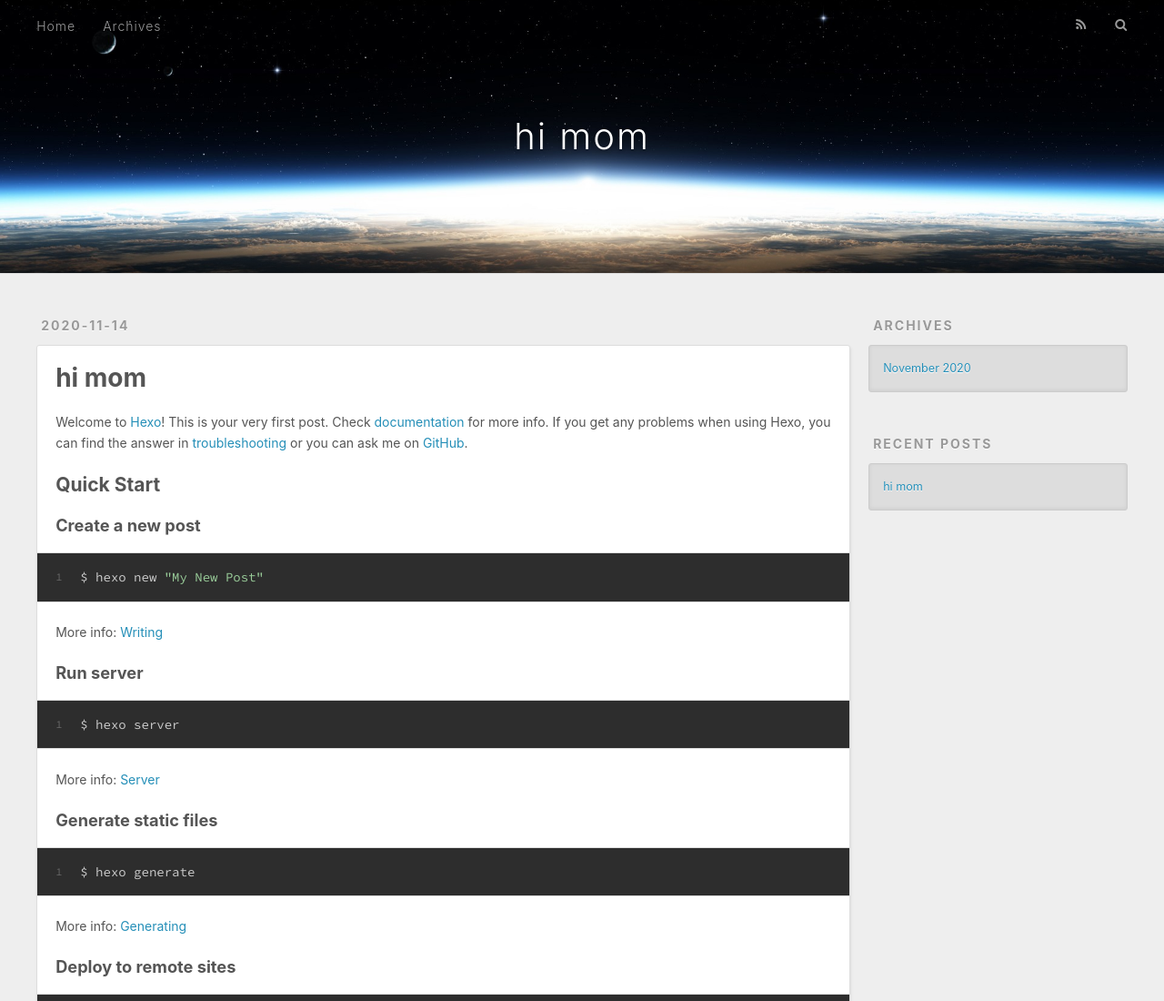
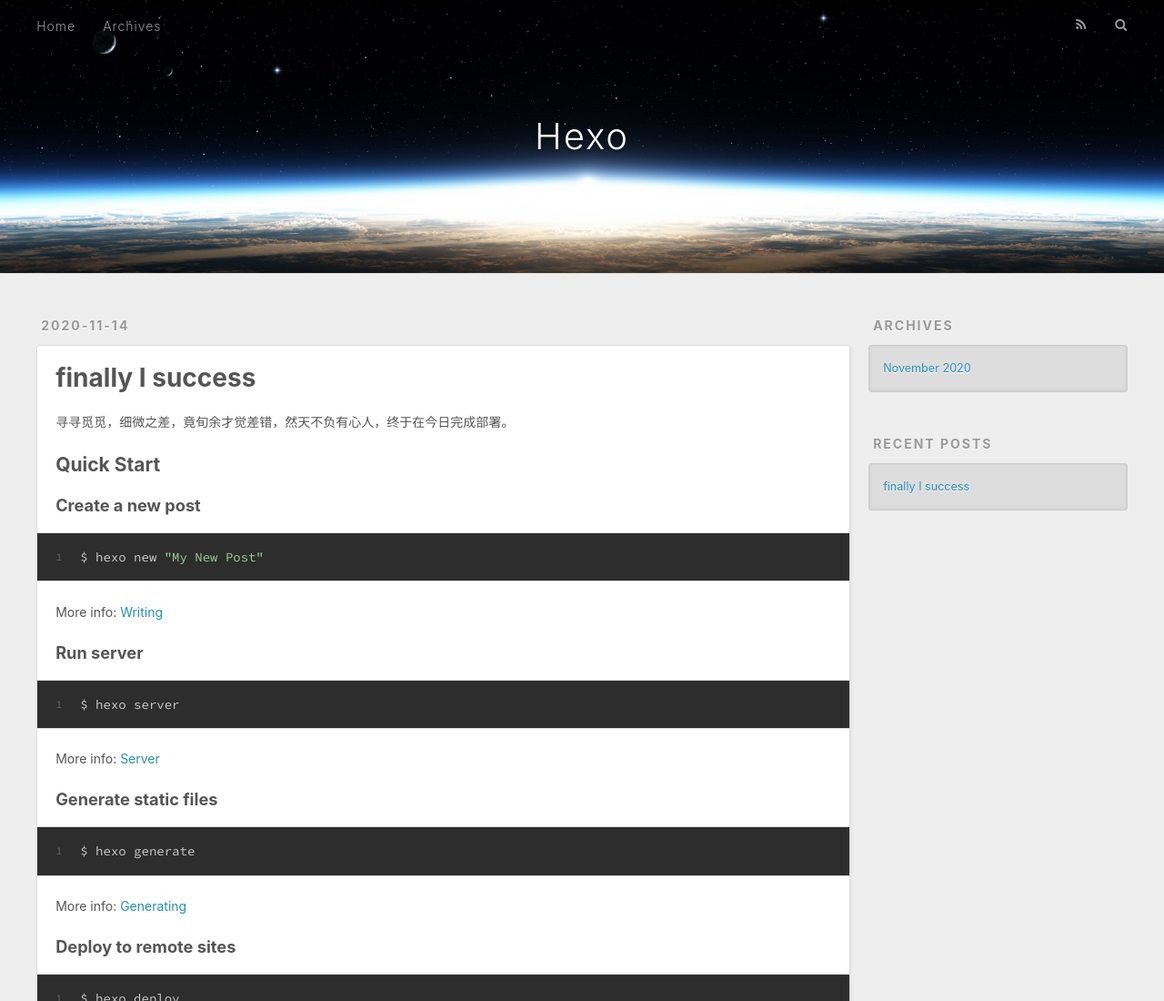
Before and after one commit to NingMeiWang/NingMeiWang.github.io, a plain HTML site: page 2020/11/14/hello-world/index.html in a window 1280 px wide. Shown: the top 1100 px of the page at 91% size. Drawn offline with nearby package versions, Linux system fonts and the light colour scheme.

Commit message:
Site updated: 2020-11-14 22:05:41

```diff
--- a/2020/11/14/hello-world/index.html
+++ b/2020/11/14/hello-world/index.html
@@ -5,21 +5,21 @@
 
 
 
-  <title>hi mom | hi mom</title>
+  <title>finally I success | Hexo</title>
   <meta name="viewport" content="width=device-width, initial-scale=1, maximum-scale=1">
-  <meta name="description" content="Welcome to Hexo! This is your very first post. Check documentation for more info. If you get any problems when using Hexo, you can find the answer in troubleshooting or you can ask me on GitHub. Quick">
+  <meta name="description" content="寻寻觅觅，细微之差，竟旬余才觉差错，然天不负有心人，终于在今日完成部署。 Quick StartCreate a new post1$ hexo new &quot;My New Post&quot;  More info: Writing Run server1$ hexo server  More info: Server Generate static files1$ hexo genera">
 <meta property="og:type" content="article">
-<meta property="og:title" content="hi mom">
+<meta property="og:title" content="finally I success">
 <meta property="og:url" content="http://example.com/2020/11/14/hello-world/index.html">
-<meta property="og:site_name" content="hi mom">
-<meta property="og:description" content="Welcome to Hexo! This is your very first post. Check documentation for more info. If you get any problems when using Hexo, you can find the answer in troubleshooting or you can ask me on GitHub. Quick">
+<meta property="og:site_name" content="Hexo">
+<meta property="og:description" content="寻寻觅觅，细微之差，竟旬余才觉差错，然天不负有心人，终于在今日完成部署。 Quick StartCreate a new post1$ hexo new &quot;My New Post&quot;  More info: Writing Run server1$ hexo server  More info: Server Generate static files1$ hexo genera">
 <meta property="og:locale" content="en_US">
 <meta property="article:published_time" content="2020-11-14T13:04:02.114Z">
-<meta property="article:modified_time" content="2020-11-14T13:43:38.930Z">
+<meta property="article:modified_time" content="2020-11-14T14:04:43.297Z">
 <meta property="article:author" content="John Doe">
 <meta name="twitter:card" content="summary">
 
-    <link rel="alternate" href="/atom.xml" title="hi mom" type="application/atom+xml">
+    <link rel="alternate" href="/atom.xml" title="Hexo" type="application/atom+xml">
 
 
     <link rel="icon" href="/favicon.png">
@@ -40,7 +40,7 @@
   <div id="header-outer" class="outer">
     <div id="header-title" class="inner">
       <h1 id="logo-wrap">
-        <a href="/" id="logo">hi mom</a>
+        <a href="/" id="logo">Hexo</a>
       </h1>
 
     </div>
@@ -80,7 +80,7 @@
 
 
     <h1 class="article-title" itemprop="name">
-      hi mom
+      finally I success
     </h1>
 
 
@@ -88,7 +88,7 @@
 
     <div class="article-entry" itemprop="articleBody">
 
-        <p>Welcome to <a target="_blank" rel="noopener" href="https://hexo.io/">Hexo</a>! This is your very first post. Check <a target="_blank" rel="noopener" href="https://hexo.io/docs/">documentation</a> for more info. If you get any problems when using Hexo, you can find the answer in <a target="_blank" rel="noopener" href="https://hexo.io/docs/troubleshooting.html">troubleshooting</a> or you can ask me on <a target="_blank" rel="noopener" href="https://github.com/hexojs/hexo/issues">GitHub</a>.</p>
+        <p>寻寻觅觅，细微之差，竟旬余才觉差错，然天不负有心人，终于在今日完成部署。</p>
 <h2 id="Quick-Start"><a href="#Quick-Start" class="headerlink" title="Quick Start"></a>Quick Start</h2><h3 id="Create-a-new-post"><a href="#Create-a-new-post" class="headerlink" title="Create a new post"></a>Create a new post</h3><figure class="highlight bash"><table><tr><td class="gutter"><pre><span class="line">1</span><br></pre></td><td class="code"><pre><span class="line">$ hexo new <span class="string">&quot;My New Post&quot;</span></span><br></pre></td></tr></table></figure>
 
 <p>More info: <a target="_blank" rel="noopener" href="https://hexo.io/docs/writing.html">Writing</a></p>
@@ -105,7 +105,7 @@
 
     </div>
     <footer class="article-footer">
-      <a data-url="http://example.com/2020/11/14/hello-world/" data-id="ckhhqr4ee0000wwug8k3za7yt" class="article-share-link">Share</a>
+      <a data-url="http://example.com/2020/11/14/hello-world/" data-id="ckhhri8d60000b8ugch27epgy" class="article-share-link">Share</a>
 
 
     </footer>
@@ -144,7 +144,7 @@
       <ul>
 
           <li>
-            <a href="/2020/11/14/hello-world/">hi mom</a>
+            <a href="/2020/11/14/hello-world/">finally I success</a>
           </li>
 
       </ul>
```
Also changed, not shown: archives/2020/11/index.html (+7 -7 lines), archives/2020/index.html (+7 -7 lines), archives/index.html (+7 -7 lines), index.html (+9 -9 lines).
